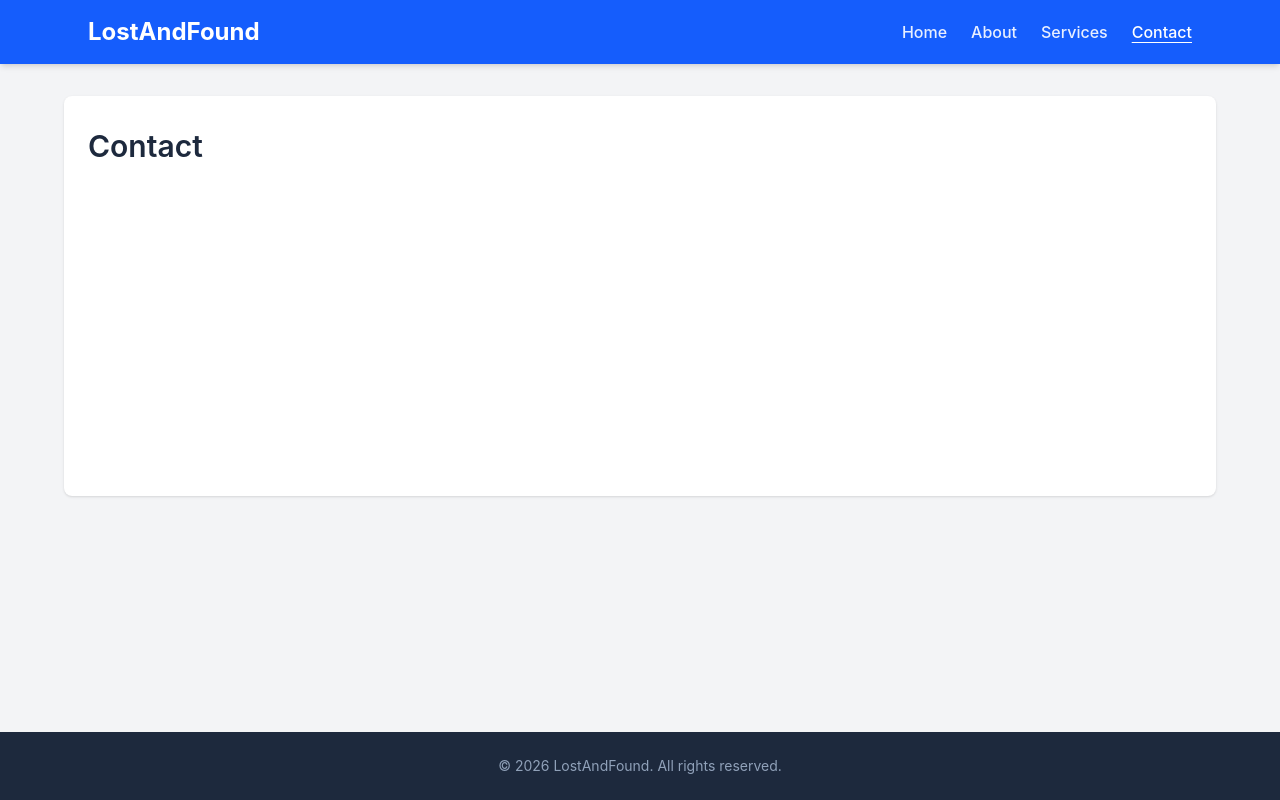
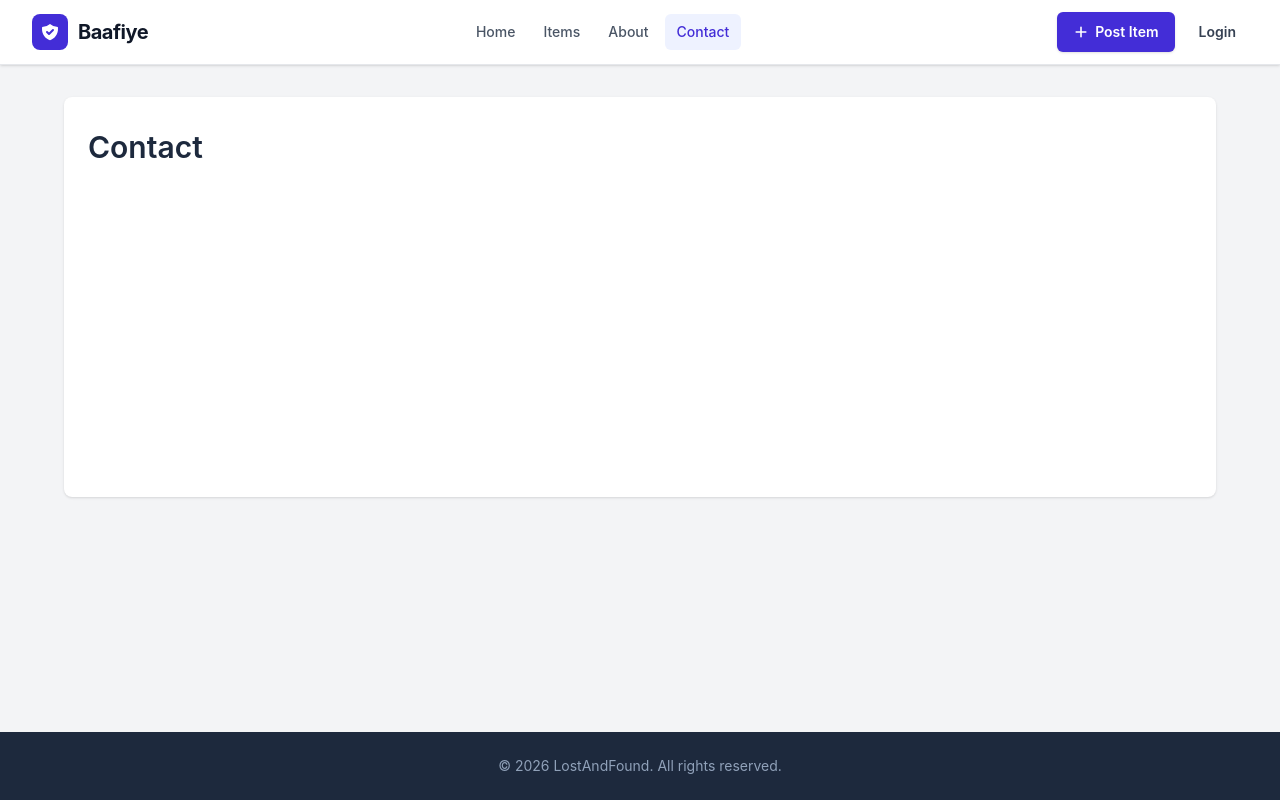
Before and after one commit to abdisalam-i9/Raadiye-platform, a React (Vite) app in the folder frontend/: page /contact in a window 1280 px wide. Built offline with nearby package versions, Linux system fonts and the light colour scheme; the HTML template or start-up script is replaced by a standard one.

Commit message:
waxa aan Update gareeyay Header page ka, wxaana ka dhigay responsive

```diff
--- a/frontend/src/components/Header.jsx
+++ b/frontend/src/components/Header.jsx
@@ -1,34 +1,192 @@
-import { Link, NavLink } from 'react-router-dom';
+import { useState } from "react";
+import { Link, NavLink } from "react-router-dom";
+import {
+  HiMenu,
+  HiX,
+  HiPlus,
+  HiLogin,
+  HiShieldCheck,
+} from "react-icons/hi";
 
-const navLinkClass = ({ isActive }) =>
-  isActive
-    ? 'font-medium text-white underline underline-offset-4'
-    : 'font-medium text-white/90 hover:text-white hover:underline hover:underline-offset-4 transition-colors';
+const navItems = [
+  { name: "Home", path: "/" },
+  { name: "Items", path: "/items" },
+  { name: "About", path: "/about" },
+  { name: "Contact", path: "/contact" },
+];
 
-function Header() {
+export default function Header() {
+  const [open, setOpen] = useState(false);
+
+  const closeMenu = () => {
+    setOpen(false);
+  };
+
   return (
-    <header className="bg-blue-600 text-white shadow-md">
-      <div className="mx-auto flex max-w-6xl items-center justify-between px-6 py-4">
-        <Link to="/" className="text-2xl font-bold text-white">
-          LostAndFound
-        </Link>
-        <nav className="flex gap-6">
-          <NavLink to="/" end className={navLinkClass}>
-            Home
-          </NavLink>
-          <NavLink to="/about" className={navLinkClass}>
-            About
-          </NavLink>
-          <NavLink to="/services" className={navLinkClass}>
-            Services
-          </NavLink>
-          <NavLink to="/contact" className={navLinkClass}>
-            Contact
-          </NavLink>
-        </nav>
+    <header className="sticky top-0 z-50 border-b border-gray-200 bg-white shadow-sm">
+      <div className="mx-auto max-w-7xl px-4 sm:px-6 lg:px-8">
+        <div className="flex h-16 items-center justify-between">
+
+          {/* Logo */}
+          <Link
+            to="/"
+            onClick={closeMenu}
+            className="flex items-center gap-2.5"
+          >
+            <span className="grid size-9 place-items-center rounded-lg bg-indigo-700 text-white">
+              <HiShieldCheck className="size-5" />
+            </span>
+
+            <span className="text-xl font-bold tracking-tight text-gray-900">
+              Baafiye
+            </span>
+          </Link>
+
+          {/* Desktop Navigation */}
+          <nav className="hidden lg:flex items-center gap-1">
+            {navItems.map((item) => (
+              <NavLink
+                key={item.path}
+                to={item.path}
+                className={({ isActive }) =>
+                  `rounded-md px-3 py-2 text-sm font-medium transition ${
+                    isActive
+                      ? "bg-indigo-50 text-indigo-700"
+                      : "text-gray-600 hover:bg-gray-100 hover:text-gray-900"
+                  }`
+                }
+              >
+                {item.name}
+              </NavLink>
+            ))}
+          </nav>
+
+          {/* Desktop Actions */}
+          <div className="hidden lg:flex items-center gap-3">
+            <Link
+              to="/post-item"
+              className="inline-flex items-center gap-1.5 rounded-md bg-indigo-700 px-4 py-2.5 text-sm font-semibold text-white shadow-sm transition hover:bg-indigo-800"
+            >
+              <HiPlus className="size-4" />
+              Post Item
+            </Link>
+
+            <Link
+              to="/login"
+              className="rounded-md px-3 py-2.5 text-sm font-semibold text-gray-700 transition hover:text-indigo-700"
+            >
+              Login
+            </Link>
+          </div>
+
+          {/* Mobile Menu Button */}
+          <button
+            type="button"
+            onClick={() => setOpen(true)}
+            className="rounded-md p-2 text-gray-700 transition hover:bg-gray-100 lg:hidden"
+            aria-label="Open menu"
+          >
+            <HiMenu className="size-6" />
+          </button>
+        </div>
       </div>
+
+      {/* Mobile Menu */}
+      {open && (
+        <div className="lg:hidden">
+
+          {/* Background Overlay */}
+          <div
+            onClick={closeMenu}
+            className="fixed inset-0 z-40 bg-black/30"
+          />
+
+          {/* Left Drawer */}
+          <aside
+            className="
+              fixed
+              left-0
+              top-0
+              z-50
+              h-screen
+              w-72
+              max-w-[85%]
+              bg-white
+              shadow-2xl
+              overflow-y-auto
+            "
+          >
+            {/* Drawer Header */}
+            <div className="flex h-16 items-center justify-between border-b border-gray-200 px-5">
+              <Link
+                to="/"
+                onClick={closeMenu}
+                className="flex items-center gap-2.5"
+              >
+                <span className="grid size-9 place-items-center rounded-lg bg-indigo-700 text-white">
+                  <HiShieldCheck className="size-5" />
+                </span>
+
+                <span className="text-xl font-bold text-gray-900">
+                  Baafiye
+                </span>
+              </Link>
+
+              <button
+                type="button"
+                onClick={closeMenu}
+                className="rounded-md p-2 text-gray-600 transition hover:bg-gray-100 hover:text-gray-900"
+                aria-label="Close menu"
+              >
+                <HiX className="size-6" />
+              </button>
+            </div>
+
+            {/* Navigation */}
+            <nav className="flex flex-col gap-1 p-4">
+              {navItems.map((item) => (
+                <NavLink
+                  key={item.path}
+                  to={item.path}
+                  onClick={closeMenu}
+                  className={({ isActive }) =>
+                    `rounded-lg px-4 py-3 text-sm font-medium transition ${
+                      isActive
+                        ? "bg-indigo-50 text-indigo-700"
+                        : "text-gray-700 hover:bg-gray-50 hover:text-indigo-700"
+                    }`
+                  }
+                >
+                  {item.name}
+                </NavLink>
+              ))}
+
+              {/* Divider */}
+              <div className="my-3 border-t border-gray-200" />
+
+              {/* Post Item */}
+              <Link
+                to="/post-item"
+                onClick={closeMenu}
+                className="flex items-center gap-3 rounded-lg bg-indigo-700 px-4 py-3 text-sm font-semibold text-white transition hover:bg-indigo-800"
+              >
+                <HiPlus className="size-5" />
+                Post Item
+              </Link>
+
+              {/* Login */}
+              <Link
+                to="/login"
+                onClick={closeMenu}
+                className="mt-1 flex items-center gap-3 rounded-lg border border-gray-200 px-4 py-3 text-sm font-semibold text-gray-700 transition hover:bg-gray-50 hover:text-indigo-700"
+              >
+                <HiLogin className="size-5" />
+                Login
+              </Link>
+            </nav>
+          </aside>
+        </div>
+      )}
     </header>
   );
 }
-
-export default Header;
```
